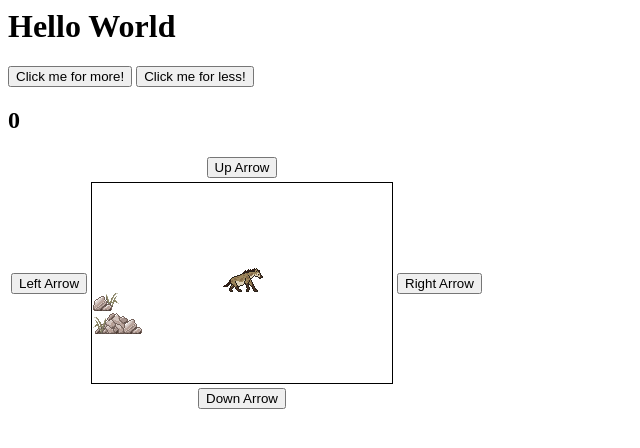
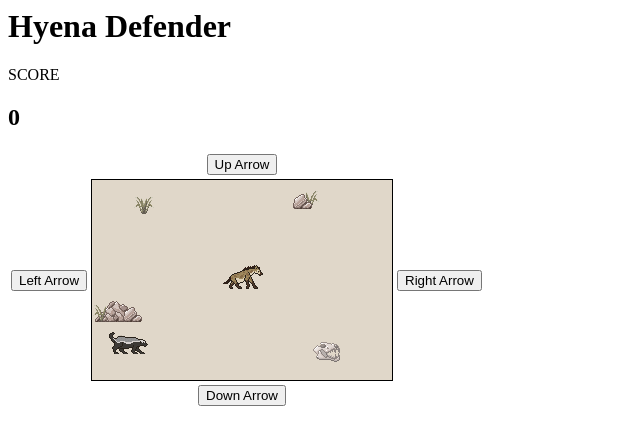
Before and after one commit to KStyer/ClickCounterJS, a plain HTML site: page index.html in a window 1280 px wide. Shown: the whole page, without its empty margins (0-640 px from the left). Drawn offline with Linux system fonts and the light colour scheme.

Commit message:
Updated art and added enemy, updated header, started changing click counter to score counter

```diff
--- a/index.html
+++ b/index.html
@@ -4,17 +4,20 @@
 
 <body>
     <h1>
-        Hello World
+        Hyena Defender
     </h1>
-    <button id="clickTarget">
+    <!-- <button id="clickTarget">
         Click me for more!
     </button>
 
     <button id="clickTarget2">
         Click me for less!
-    </button>
+    </button> -->
 
     <div>
+        <p>
+            SCORE
+        </p>
         <h2 id="numberOfClicks">
             0
         </h2>
@@ -39,25 +42,38 @@
                 </button>
             </td>
             <td>
-                <div style="width: 300px; height: 200px; border:1px solid black">
+                <div style="width: 300px; height: 200px; border:1px solid black; background-color: rgb(224, 215, 201);">
 
-                    <div id="hyenaPixel"
-                        style="margin-left: 130px; margin-top: 85px">
+                    <div id="hyenaPixel" style="margin-left: 130px; margin-top: 85px; position:absolute; z-index: 1;">
                         <img src="Img/hyena.png" alt="hyena pixel image">
                     </div>
 
-                    <div id="rockOne"
-                        style="margin-left: 0px; margin-top: 0px">
+                    <div id="rockOne" style="margin-left: 200px; margin-top: 10px; position:absolute">
                         <img src="Img/PixelRock1.png" alt="rock 1 image">
                     </div>
 
-                    <div id="rockTwo"
-                        style="margin-left: 0px; margin-top: 0px">
+                    <div id="rockTwo" style="margin-left: 0px; margin-top: 120px; position:absolute">
                         <img src="Img/PixelRock2.png" alt="rock 2 image">
                     </div>
 
+                    <div id="lionSkull" style="margin-left: 220px; margin-top: 160px; position:absolute">
+                        <img src="Img/LionSkull.png" alt="lion skull image">
+                    </div>
+
+                    <div id="grassOne" style="margin-left: 40px; margin-top: 15px; position:absolute">
+                        <img src="Img/Grass1.png" alt="grass image">
+                    </div>
+
+                    <div id="honeyBadger" style="margin-left: 15px; margin-top: 150px; position:absolute">
+                        <img src="Img/honeybadger.png" alt="badger image">
+                    </div>
+
+
+
                 </div>
+
             </td>
+
             <td>
                 <button id="moveRight">
                     Right Arrow
--- a/myscripts.js
+++ b/myscripts.js
@@ -23,6 +23,14 @@ window.onload = (e) => {
     moveRightButton.addEventListener("click", rightAction());
 
 }
+
+window.addEventListener("keydown", (e) => {
+    // changeCounterValueBy(e.code)
+    if (e.code == "KeyQ"){
+        let circleElement = document.getElementById("hyenaPixel");
+        circleElement.getElementsByTagName("img")[0].src="Img/PixelRock1.png";
+    }
+})
 
 function sendGreetingTo(to, greeting) {
     return "Hello There, " + to + " " + greeting;
@@ -59,6 +67,16 @@ function upAction() {
         console.log("hyena moved from " + currentTopMargin + " to " + newTopMargin);
         if (newTopMargin >= 0) {
             circleElement.style.marginTop = newTopMargin + "px";
+            if (circleElement.style.transform.includes("scaleX(1)")) {
+                circleElement.style.transform = "rotate(-10deg)";
+            } else if (circleElement.style.transform.includes("scaleX(-1)")) {
+                circleElement.style.transform = "scaleX(-1) rotate(-10deg)";
+            } else {
+                circleElement.style.transform = "rotate(-10deg)";
+            }
+
+        } else {
+            circleElement.getElementsByTagName("img")[0].src="Img/PixelRock1.png"
         }
 
     }
@@ -86,6 +104,7 @@ function leftAction() {
         console.log("hyena moved from " + currentLeftMargin + " to " + newLeftMargin);
         if (newLeftMargin >= 0) {
             circleElement.style.marginLeft = newLeftMargin + "px";
+            circleElement.style.transform = "scaleX(-1)"
         }
 
     }
@@ -100,6 +119,7 @@ function rightAction() {
         console.log("hyena moved from " + currentRightMargin + " to " + newRightMargin);
         if (newRightMargin <= 260) {
             circleElement.style.marginLeft = newRightMargin + "px";
+            circleElement.style.transform = "scaleX(1)"
         }
 
     }
```
Also changed, not shown: Img/Grass1.png (added), Img/LionSkull.png (added), Img/honeybadger.png (added).
